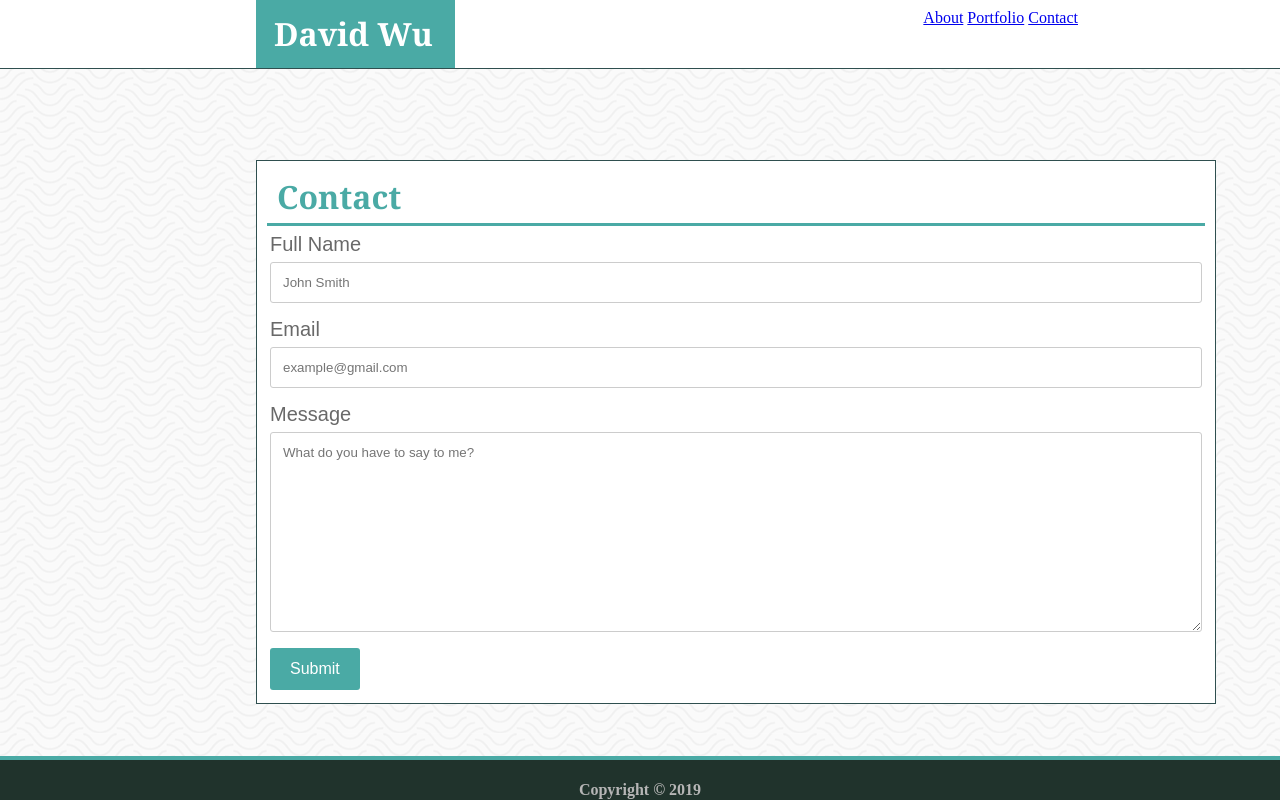
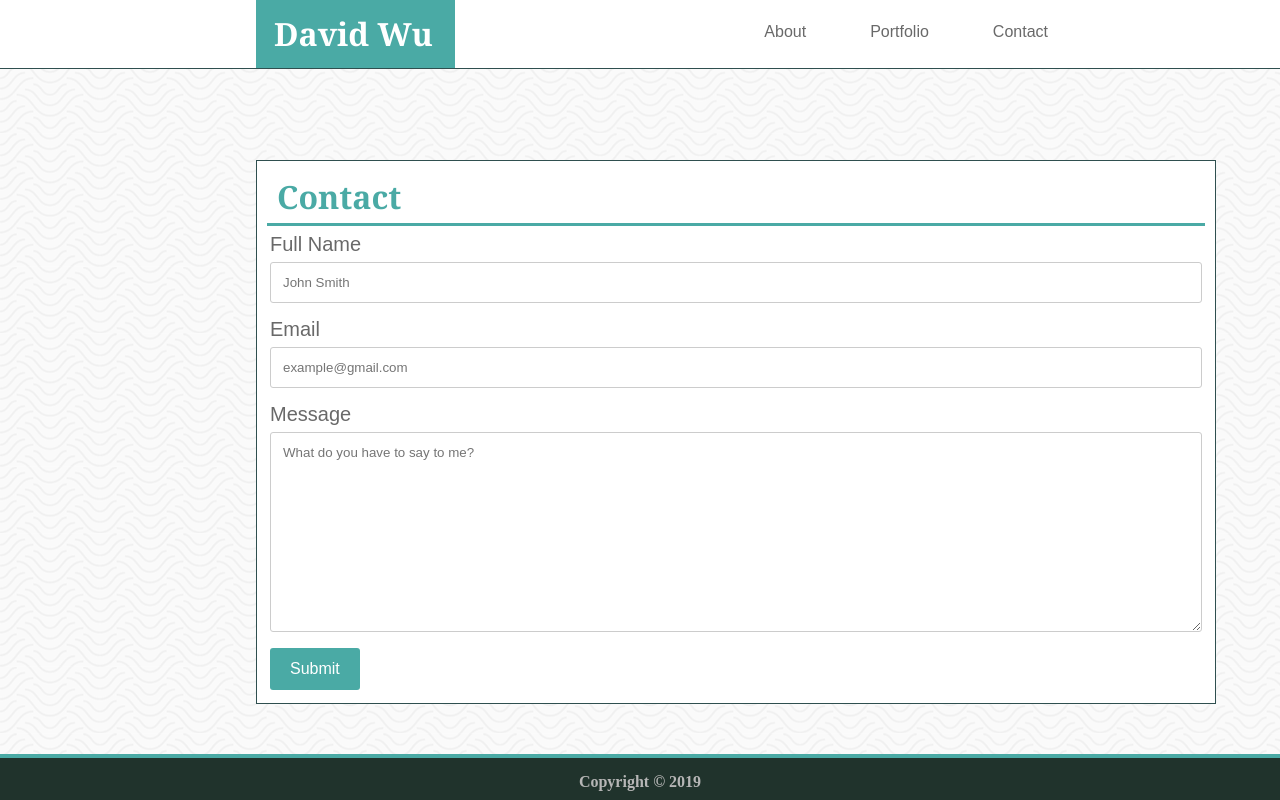
Before and after one commit to davidwu92/Basic-Portfolio, a plain HTML site: page contact.html in a window 1280 px wide. Drawn offline with Linux system fonts and the light colour scheme; files whose address does not match are found by name.

Commit message:
styling for a:hover and copyright padding

```diff
--- a/assets/css/style.css
+++ b/assets/css/style.css
@@ -15,13 +15,33 @@
             background-color: #4aaaa5;
             float: left;
         }
-        .links {
+        .links { /*for the div containing 3 links*/
             float: right;
             padding: 10px;
             position: relative;
             right: 15%;
-            color: lightgrey;
+            color: rgb(182, 182, 182);
         }
+        a{ /*for the links' styles*/
+            text-decoration: none; /*kills off the default underline/color for links*/
+            font-family: Arial, Helvetica, sans-serif;
+            font-size: 16px;
+            color: dimgray;
+            padding-top: 15px;
+            padding-bottom: 15px;
+            padding-left: 30px;
+            padding-right: 30px;
+            border-radius: 3px;
+            position: relative;
+            top: 14px;
+        }
+        a:hover{ /*for when links are hovered over*/
+            background-color: #57c5c0;
+        }
+
+
+
+
     body {
         background-image: url(./../images/papyrus.png)
     } /* Background pattern from Toptal Subtle Patterns */
@@ -66,7 +86,8 @@
         }
 
     #copyright{ /*footer and copyright notice*/
-            padding-top: 22px;
+            padding-top: 16px;
+            padding-bottom: 26px;
             position:absolute;
             bottom:0%;
             width: 100%;
@@ -83,7 +104,7 @@
         width: 100%;
         padding: 12px;
         border: 1px solid #ccc; /* Gray border */
-        border-radius: 3px;
+        border-radius: 3px; /*rounds off the corners of a thing*/
         margin-top: 8px;
         margin-bottom: 16px;
         display: block;
--- a/contact.html
+++ b/contact.html
@@ -22,7 +22,7 @@
 
     <div class="content">
         <h1 class="contenttitle">Contact</h1>
-        <form action="???.php"> <!--needs a .php to work?-->
+        <form action="???.php"> <!--needs a .php to work; will learn and revisit in future-->
                 <label for="name">Full Name</label>
                     <input type="text" id="name" name="fullname" placeholder="John Smith">
                 <label for="email">Email</label>
```
Also changed, not shown: index.html (+1 -1 lines), portfolio.html (+1 -1 lines).
